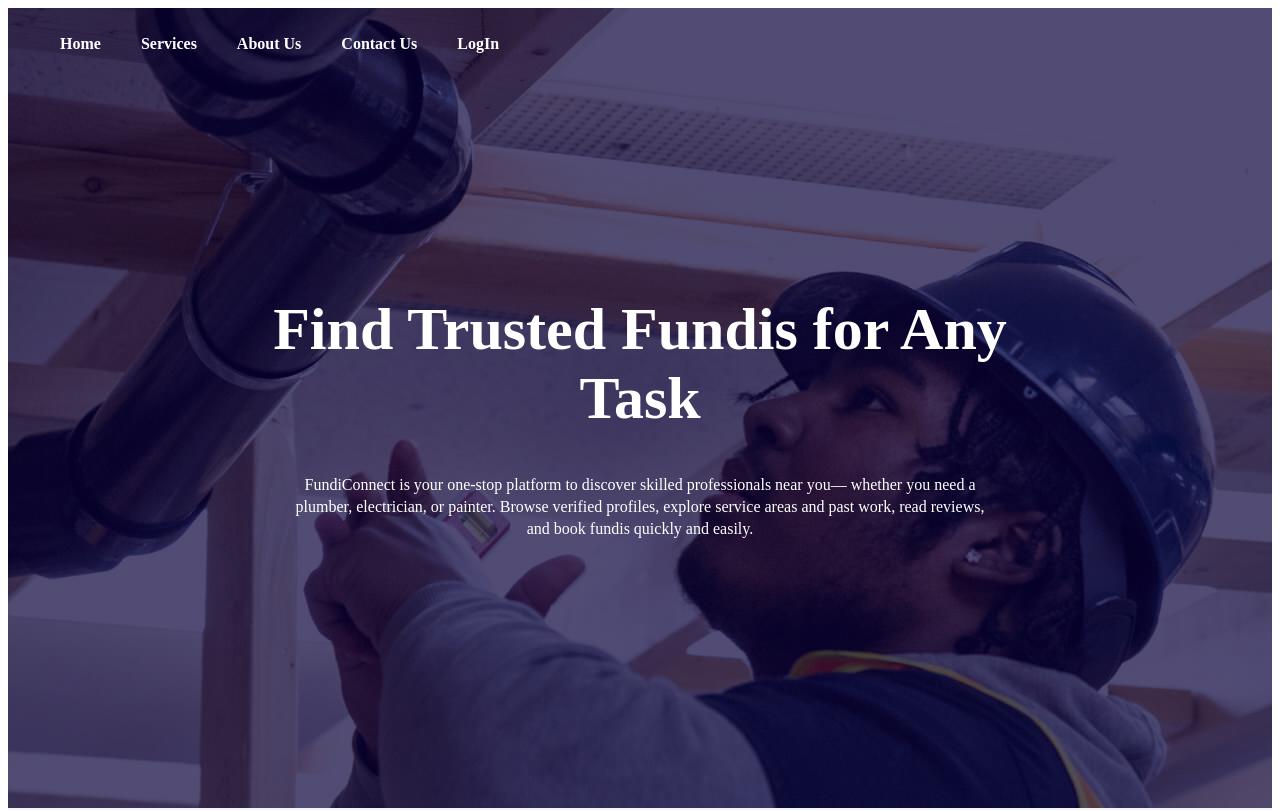
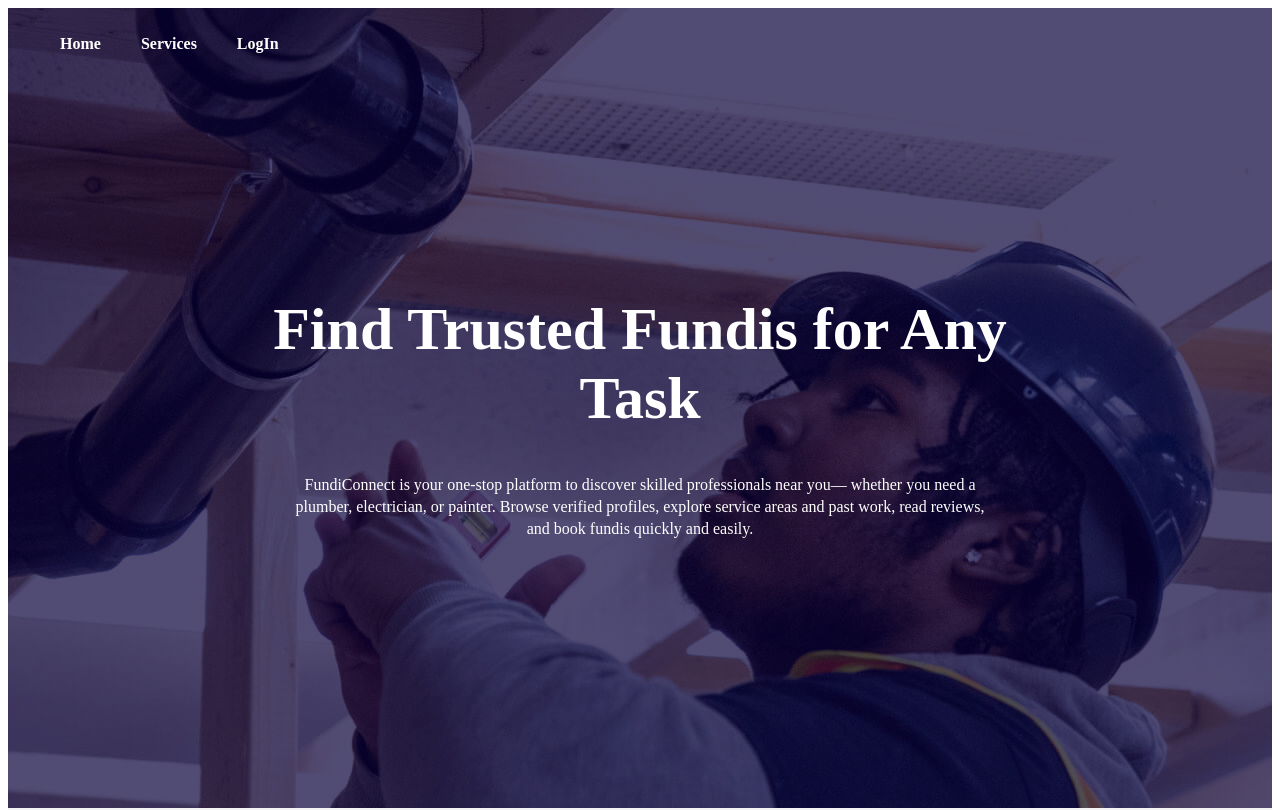
Before and after one commit to Melloniah/Ujuzi-Hub-project, a React (Create React App) app in the folder client/: page / in a window 1280 px wide. Shown: the top 810 px of the page. Built offline with nearby package versions, Linux system fonts and the light colour scheme.

Commit message:
removed about us and contact us from navbar

```diff
--- a/client/src/pages/Navbar.jsx
+++ b/client/src/pages/Navbar.jsx
@@ -48,16 +48,6 @@ const Navbar = () => {
             </RouterLink>
           </li>
           <li>
-            <RouterLink to="/about" onClick={() => setMobileMenu(false)}>
-              About Us
-            </RouterLink>
-          </li>
-          <li>
-            <RouterLink to="/contact" onClick={() => setMobileMenu(false)}>
-              Contact Us
-            </RouterLink>
-          </li>
-          <li>
             <RouterLink to="/login" onClick={() => setMobileMenu(false)}>
               LogIn
             </RouterLink>
```
